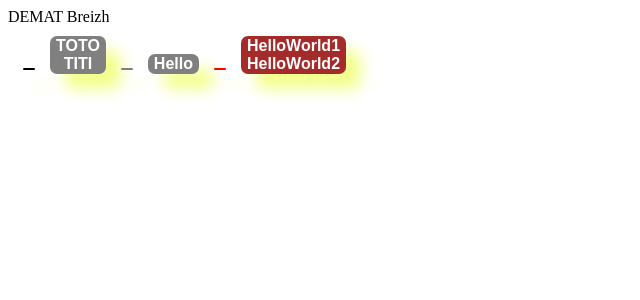
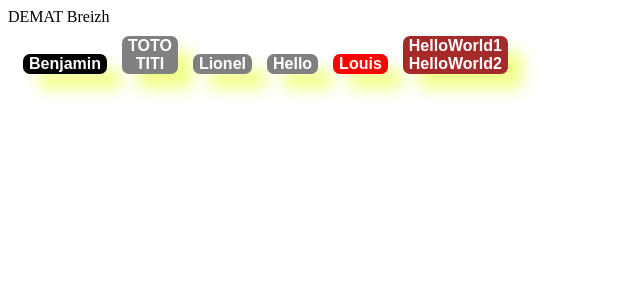
Before and after one commit to ttournesol2000/tjs_2025, a React (Vite) app: page / in a window 1280 px wide. Shown: the top 300 px of the page, without its empty margins (0-640 px from the left). Built offline with nearby package versions, Linux system fonts and the light colour scheme.

Commit message:
switch to ts with event handler

```diff
--- a/src/components/App/App.jsx
+++ b/src/components/App/App.tsx
@@ -5,14 +5,14 @@ const App=() => {
   return (
     <>
     <div>DEMAT Breizh</div>
-    <Button value="Benjamin" style={{backgroundColor:'black'}} />
-    <Button value="Nicolas">
+    <Button children="Benjamin" style={{backgroundColor:'black'}} bgColor="red" />
+    <Button bgColor="grey">
       <div>TOTO</div>
       <div>TITI</div>
       </Button>
-    <Button value="Lionel" bgColor="grey" />
-    <Button value="Jean">Hello</Button>
-    <Button value="Louis" style={{backgroundColor:'red'}} bgColor="brown" />
+    <Button children="Lionel" bgColor="grey" />
+    <Button bgColor="grey">Hello</Button>
+    <Button children="Louis" style={{backgroundColor:'red'}} bgColor="brown" />
     <Button bgColor="brown" children={
       <>
       <div>HelloWorld1</div>
--- a/src/components/ui/Button/Button.jsx
+++ /dev/null
@@ -1,19 +0,0 @@
-import React from "react";
-import cmpstyle from './Button.module.css'
-
-const Button = ({style,bgColor="grey",children,type="button"}) => {
-  //console.trace(style);
-  //console.log(props);
-  console.log(children);
-  return (
-    <button
-    type={type}
-    className={cmpstyle.Button}
-    style ={{ backgroundColor: bgColor, ...style  }}
-    data-testid="Button">
-      {children}
-    </button>
-  );
-};
-
-export default Button;
--- /dev/null
+++ b/src/components/ui/Button/Button.tsx
@@ -0,0 +1,44 @@
+import React from "react";
+import cmpstyle from "./Button.module.css";
+
+interface IButtonProps {
+  style?: object;
+  bgColor: "tomato" | "brown" | "red" | "grey";
+  type?: "button" | "reset" | "submit";
+  clickAction?: (unArg:string)=>void;
+  children: string | React.ReactElement | Array<string | React.ReactElement>;
+}
+
+//const Button = ({String style,bgColor="grey",children,type="button"}:IButtonProps) => {
+const Button: React.FunctionComponent<IButtonProps> = ({
+  style,
+  bgColor = "grey",
+  children,
+  clickAction,
+  type = "button",
+}) => {
+  const buttonOnClick = (
+    evt: React.MouseEvent<HTMLButtonElement, MouseEvent>
+  ) => {
+    console.log(evt);
+    if(clickAction)
+      clickAction("bouton cliqué!");
+  };
+
+  //console.trace(style);
+  //console.log(props);
+  //console.log(children);
+  return (
+    <button
+      type={type}
+      className={cmpstyle.Button}
+      style={{ backgroundColor: bgColor, ...style }}
+      data-testid="Button"
+      onClick={buttonOnClick}
+    >
+      {children}
+    </button>
+  );
+};
+
+export default Button;
```
